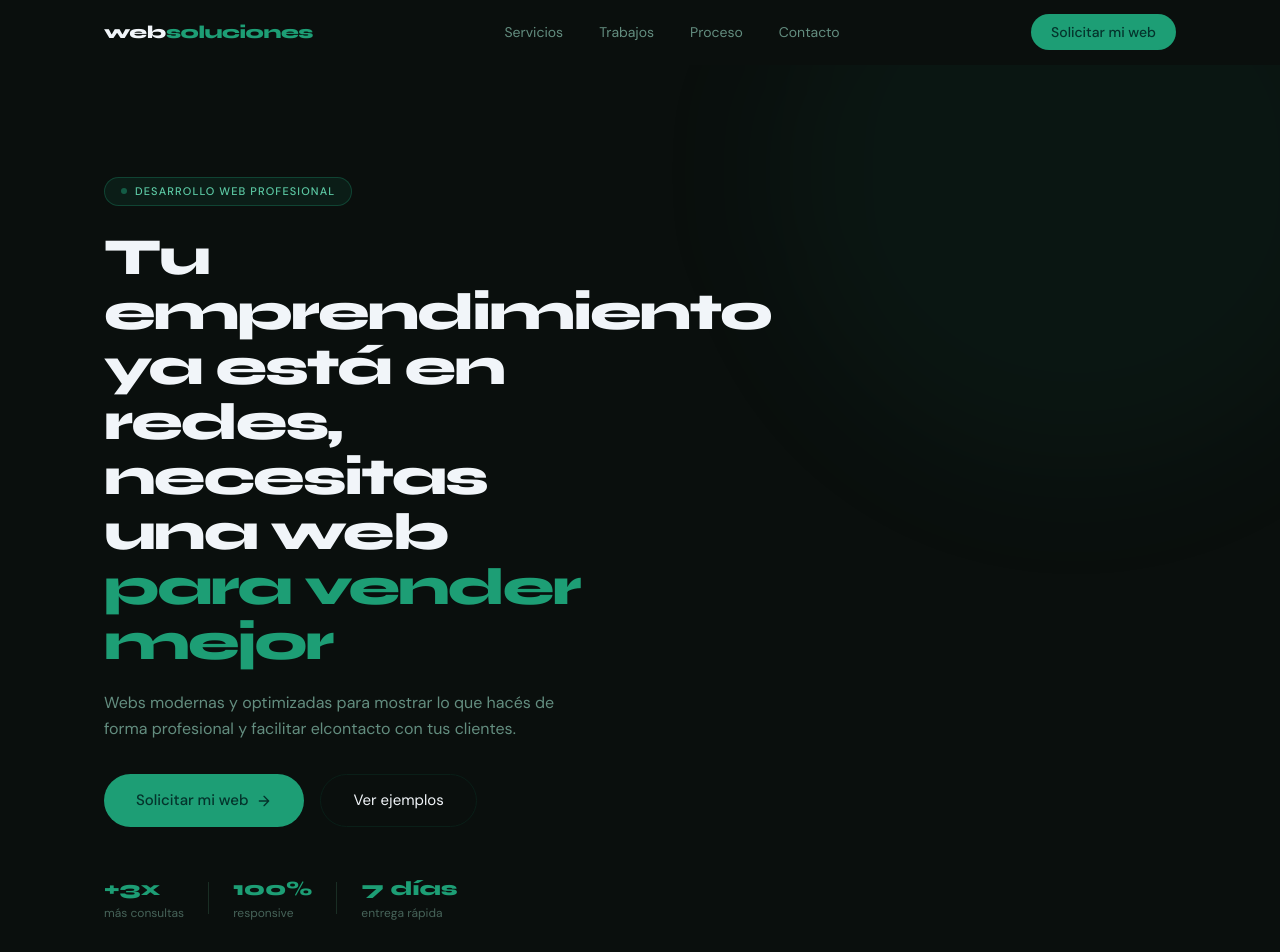
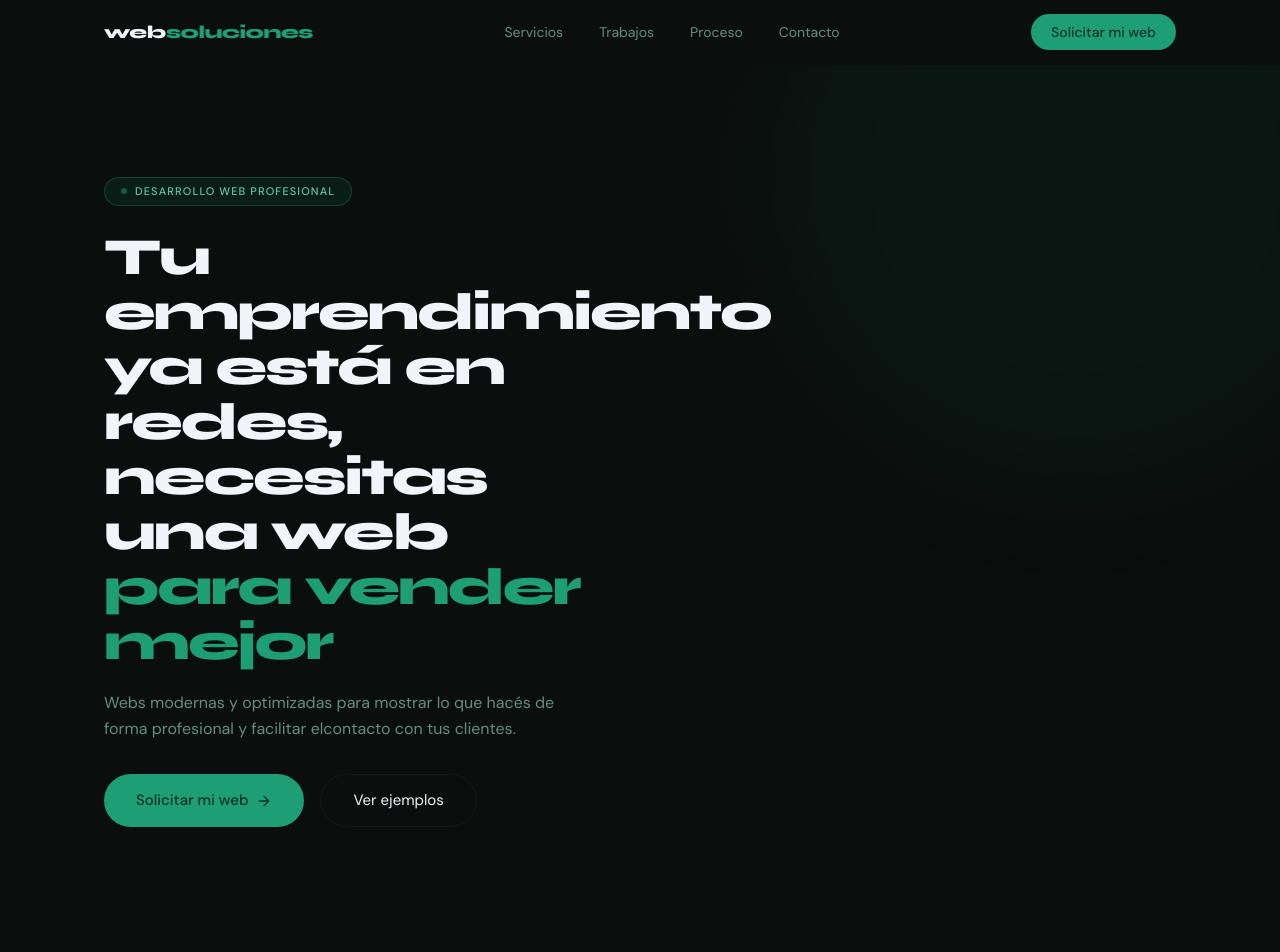
Before and after one commit to joy-amorin/WebSoluciones-landing-page, a Next.js app: page / in a window 1280 px wide. Shown: the top 952 px of the page. Built offline with nearby package versions, Linux system fonts and the light colour scheme.

Commit message:
delete Turst bar

```diff
--- a/components/Hero.tsx
+++ b/components/Hero.tsx
@@ -46,22 +46,6 @@ export default function Hero() {
               </a>
             </div>
 
-            {/* Trust bar */}
-            <div className="flex items-center gap-6">
-              {[
-                { num: '+3x',    label: 'más consultas' },
-                { num: '100%',   label: 'responsive' },
-                { num: '7 días', label: 'entrega rápida' },
-              ].map((t, i) => (
-                <div key={t.num} className="flex items-center gap-6">
-                  <div className="flex flex-col gap-0.5">
-                    <span className="font-display font-extrabold text-xl text-green-500">{t.num}</span>
-                    <span className="text-xs text-green-100/40">{t.label}</span>
-                  </div>
-                  {i < 2 && <div className="w-px h-8 bg-border" />}
-                </div>
-              ))}
-            </div>
           </div>
 
           {/* ── Right: Browser mockup ── */}
```
